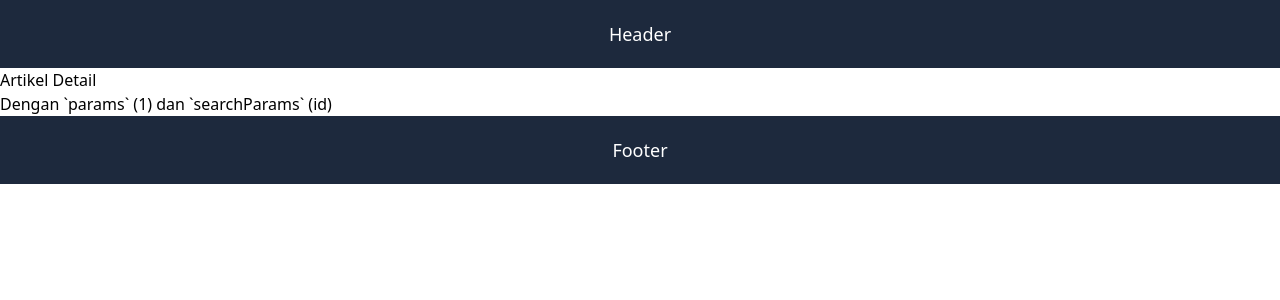
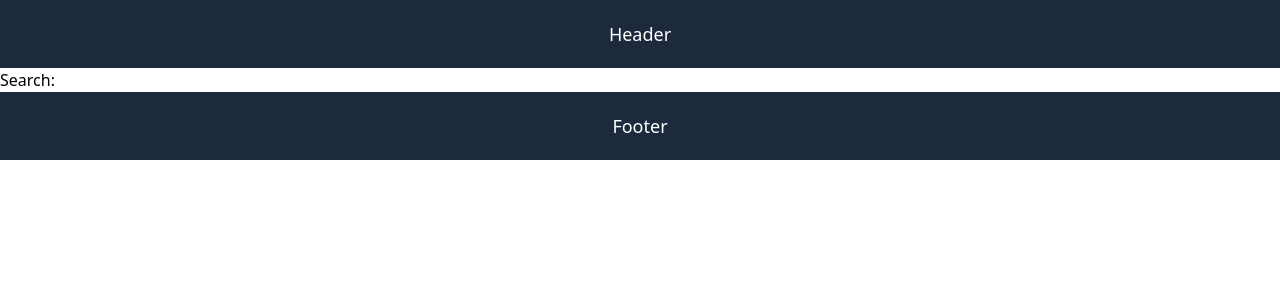
Before and after one commit to zumaku/learn_nextjs, a Next.js app: page /artikel/1 in a window 1280 px wide. Shown: the top 300 px of the page. Built offline with nearby package versions, Linux system fonts and the light colour scheme.

Commit message:
searchParams Cara 3. Cara lain jika dirender di client. Ini Best Practice nya

```diff
--- a/src/app/artikel/[artikelId]/page.tsx
+++ b/src/app/artikel/[artikelId]/page.tsx
@@ -1,16 +1,13 @@
-"use client"
+'use client'
 
-import { use } from "react"
+import { useSearchParams } from 'next/navigation'
 
-export default function ArtikelDetial({params, searchParams}: {
-    params: Promise<{artikelId: string}>,
-    searchParams: Promise<{sembarang?: string}>
-}) {
-    const {artikelId} = use(params)
-    const {sembarang = "id"} = use(searchParams)
+export default function SearchBar() {
+  const searchParams = useSearchParams()
 
-    return(<>
-        <h1>Artikel Detail</h1>
-        <p>Dengan `params` ({artikelId}) dan `searchParams` ({sembarang})</p>
-    </>)
-};
+  const search = searchParams.get('search')
+
+  // URL -> `/dashboard?search=my-project`
+  // `search` -> 'my-project'
+  return <>Search: {search}</>
+}
```
